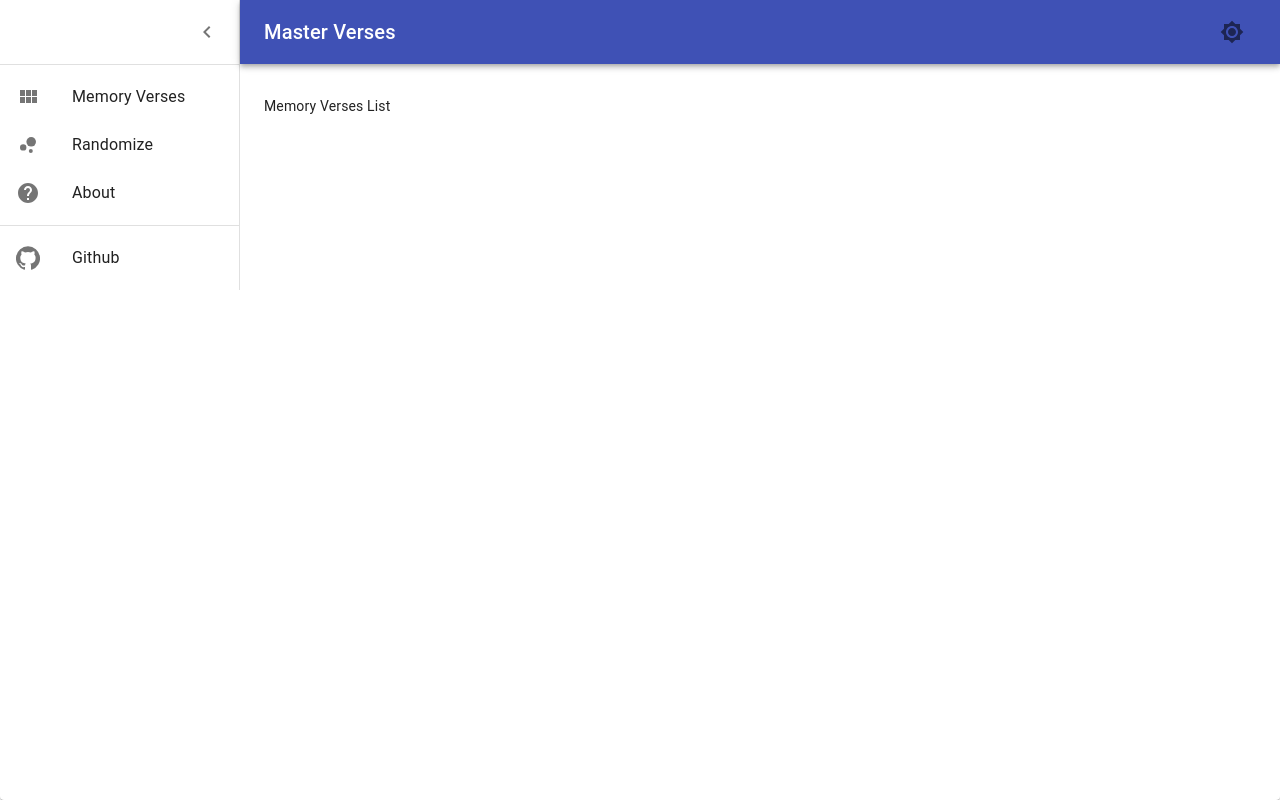
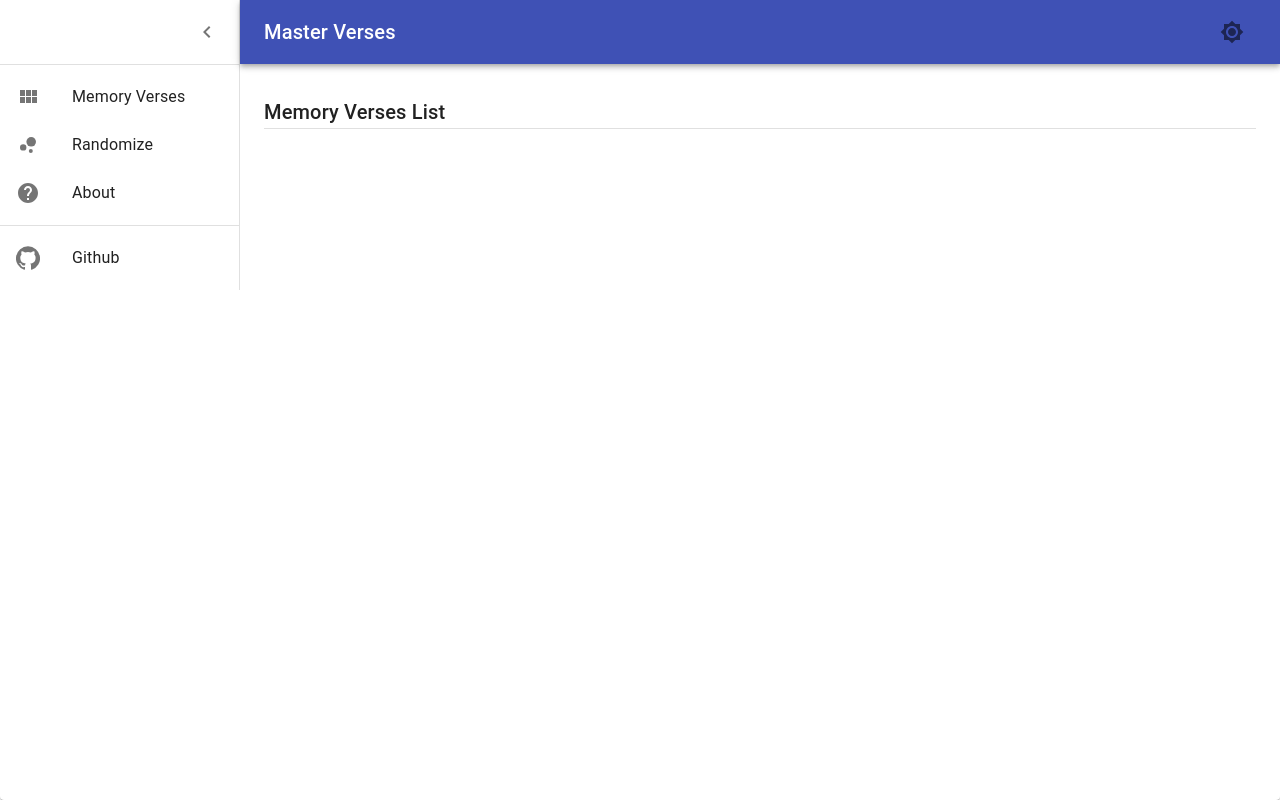
Before and after one commit to dilapitan/master-verses, a React (Create React App) app: page / in a window 1280 px wide. Built offline with nearby package versions, Linux system fonts and the light colour scheme; no server answers; the database is empty.

Commit message:
Retrieve data from firestore and pass to views components

```diff
--- a/src/components/layouts/MainContent.js
+++ b/src/components/layouts/MainContent.js
@@ -1,4 +1,4 @@
-import React from 'react'
+import React, { useEffect, useState } from 'react'
 
 import { Switch, Route } from 'react-router-dom'
 
@@ -6,12 +6,36 @@ import About from '../views/About'
 import MemoryVersesList from '../views/MemoryVersesList'
 import Randomize from '../views/Randomize'
 
+import { getMemoryVerses } from '../../services/FirestoreService'
+
 function MainContent() {
+  const [verses, setVerses] = useState([])
+
+  useEffect(() => {
+    let mv = []
+    getMemoryVerses()
+      .then((querySnapshot) => {
+        querySnapshot.docs.forEach((doc) => {
+          mv.push(doc.data())
+        })
+        setVerses(mv)
+      })
+      .catch((error) => console.log(error))
+  }, [])
+
   return (
     <div>
       <Switch>
-        <Route path="/" exact component={MemoryVersesList} />
-        <Route path="/randomize" exact component={Randomize} />
+        <Route
+          path="/"
+          exact
+          render={() => <MemoryVersesList verses={verses} />}
+        />
+        <Route
+          path="/randomize"
+          exact
+          render={() => <Randomize verses={verses} />}
+        />
         <Route path="/about" exact component={About} />
       </Switch>
     </div>
--- a/src/components/views/MemoryVersesList.js
+++ b/src/components/views/MemoryVersesList.js
@@ -1,7 +1,16 @@
 import React from 'react'
 
-function MemoryVersesList() {
-  return <div>Memory Verses List</div>
+import { Divider, Typography } from '@material-ui/core'
+
+function MemoryVersesList({ verses }) {
+  if (verses.length) console.log(verses)
+
+  return (
+    <div>
+      <Typography variant="h6">Memory Verses List</Typography>
+      <Divider />
+    </div>
+  )
 }
 
 export default MemoryVersesList
```
